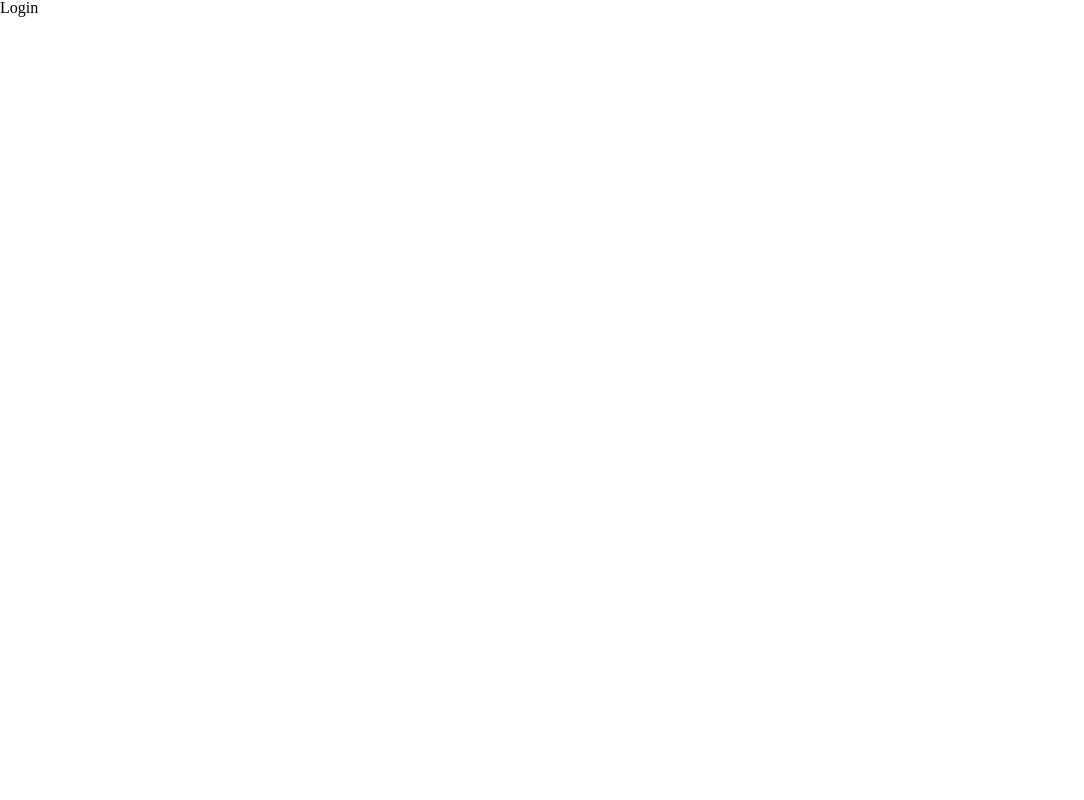
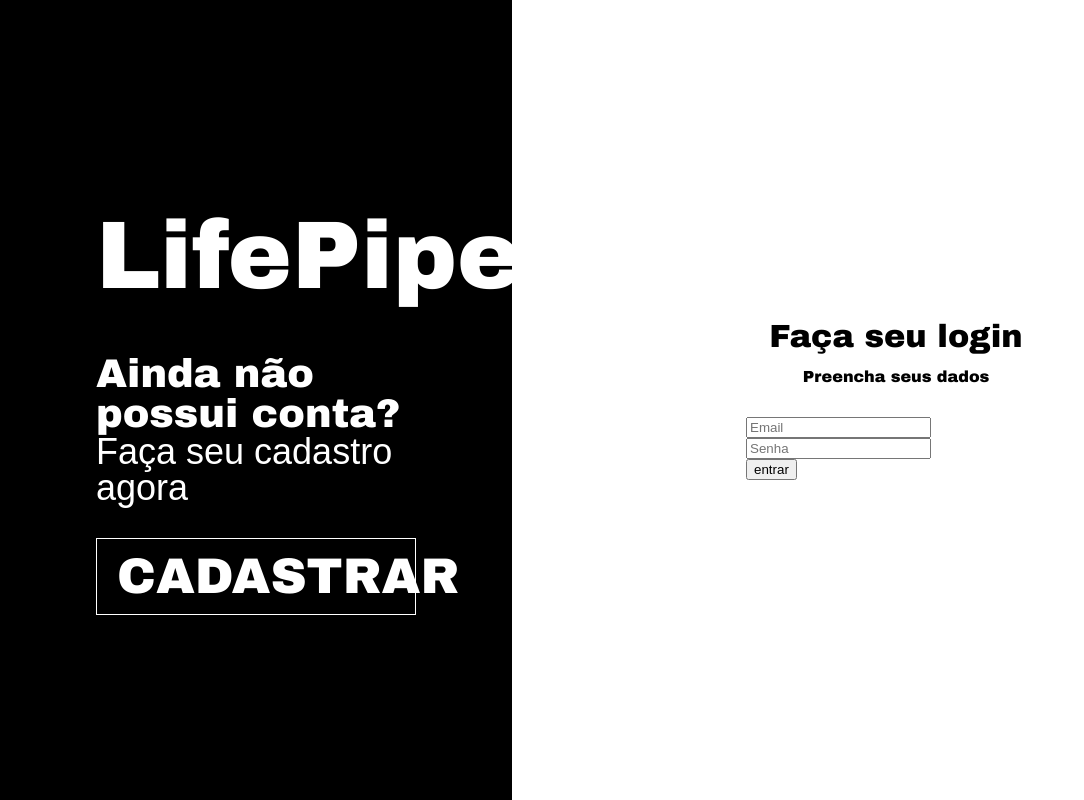
Before and after one commit to EVCG/Lifepipe, a Next.js app: page /login in a window 1280 px wide. Shown: the whole page, without its empty margins (0-1084 px from the left). Built offline with nearby package versions, Linux system fonts and the light colour scheme.

Commit message:
login em andamento

```diff
--- a/pages/login/index.js
+++ b/pages/login/index.js
@@ -1,10 +1,42 @@
-import Image from "next/image";
-import styles from "./login.module.css";
+// components/Login.js
+
+import styles from './login.module.css';
+import { useRouter } from 'next/router';
 
 export default function Login() {
+  const router = useRouter();
+
   return (
-    <>
-      Login
-    </>
+    <div className={styles.container}>
+      {/* Painel do lado Esquerdo */}
+      <div className={styles.painelEsquerdo}>
+        <div className={styles.conteudo}>
+          <h1 className={styles.marca}>LifePipe</h1>
+          <div>
+            <p className={styles.texto}>Ainda não possui conta?</p>
+            <p className={styles.subtexto}>Faça seu cadastro agora</p>
+          </div>
+          <button className={styles.botaoCadastrar} onClick={() => router.push('/cadastro')}>cadastrar</button>
+        </div>
+      </div>
+
+      {/* Painel do lado Direito */}
+      <div className={styles.painelDireito}>
+        <h1 className={styles.titulo}>Faça seu login</h1>
+        <p className={styles.descricao}>Preencha seus dados</p>
+        <form className={styles.formulario}>
+          <div className={styles.grupoInput}>
+            <span className={styles.icone}>{/*Colocar imagem de caixa de email*/}</span>
+            <input type="email" className={styles.input} placeholder="Email" />
+          </div>
+          <div className={styles.grupoInput}>
+            <span className={styles.icone}>{/*Colocar cadeado*/}</span>
+            <input type="password" className={styles.input} placeholder="Senha" />
+          </div>
+          <button className={styles.botaoEntrar} type="submit">entrar</button>
+        </form>
+      </div>
+
+    </div>
   );
 }
--- a/pages/login/login.module.css
+++ b/pages/login/login.module.css
@@ -0,0 +1,95 @@
+/* components/login.module.css */
+
+.container {
+    display: flex;
+    height: 100vh;
+  }
+
+  .conteudo{
+    width: 25vw;
+    height: 30vw;
+    display: flex;
+    flex-direction: column;
+    justify-content: space-between;
+  }
+
+  .painelEsquerdo {
+    background-color: black;
+    color: white;
+    display: flex;
+    flex-direction: column;
+    align-items: center;
+    justify-content: center;
+    padding: 0px 0px 0px 0px;
+    width: 40vw;
+  }
+
+/* Painel direito */
+
+  .painelDireito {
+    background-color: white;
+    color: black;
+    flex: 1;
+    display: flex;
+    flex-direction: column;
+    align-items: center;
+    justify-content: center;
+    padding: 20px;
+    width: 60vw;
+  }
+
+  .marca {
+    font-size: 96px;
+    margin-bottom: 50px;
+    font-family: "Archivo Black";
+  }
+
+  .texto {
+    font-size: 40px;
+    font-family: "Archivo Black";
+  }
+
+  .subtexto {
+    font-size: 36px;
+    margin-bottom: 2rem;
+    font-family: "Arial";
+  }
+
+  .botaoCadastrar {
+    background-color: transparent;
+    color: white;
+    border: 1px solid white;
+    padding: 10px 20px;
+    cursor: pointer;
+    font-size: 50px;
+    text-transform: uppercase;
+    font-family: "Archivo Black";
+  }
+
+  .botaoCadastrar:hover {
+    background-color: white;
+    color: black;
+    font-family: "Archivo Black";
+  }
+
+  .titulo {
+    font-size: 2rem;
+    margin-bottom: 1rem;
+    font-family: "Archivo Black";
+  }
+
+  .descricao {
+    font-size: 1rem;
+    margin-bottom: 2rem;
+    font-family: "Archivo Black";
+  }
+
+  .formulario {
+    width: 100%;
+    max-width: 300px;
+
+  }
+
+  .grupoInput {
+    display: flex;
+  }
```
